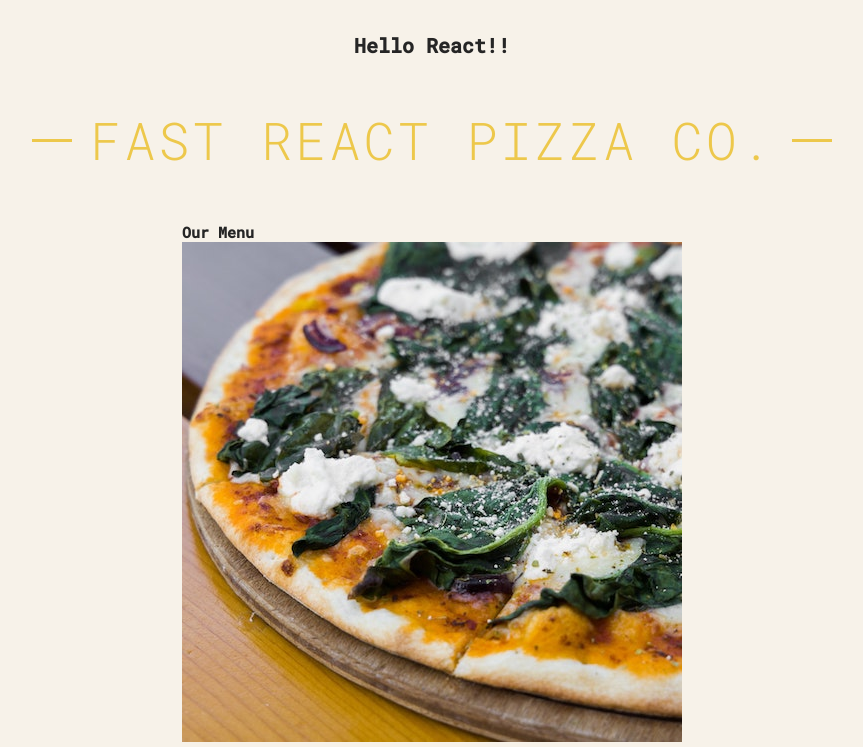
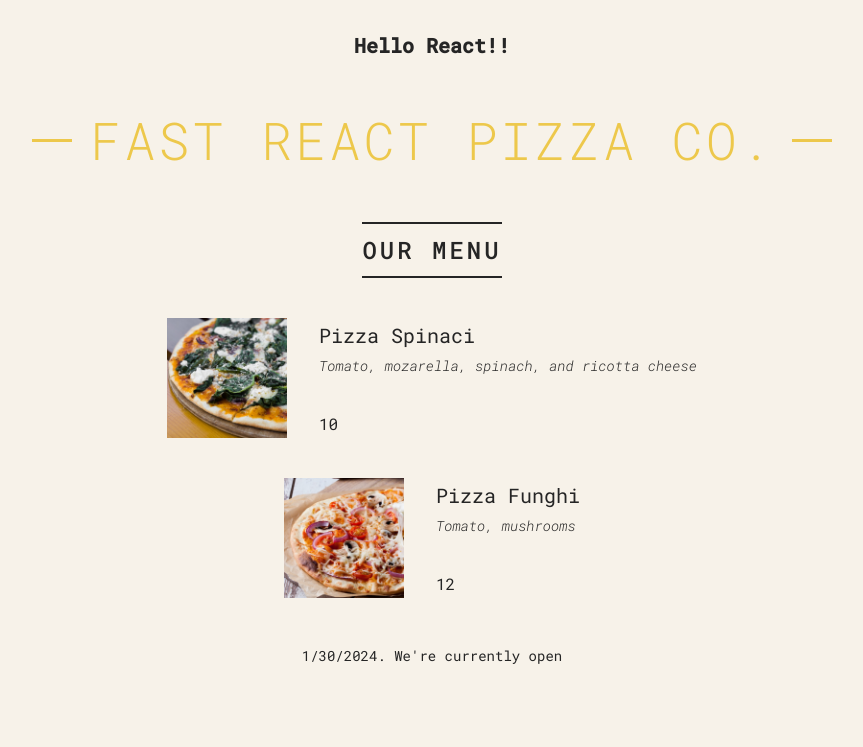
Before and after one commit to Soulbolt/pizza-menu-03, a React (Create React App) app: page / in a window 1280 px wide. Shown: the top 747 px of the page, without its empty margins (208-1071 px from the left). Built offline with nearby package versions, Linux system fonts and the light colour scheme.

Commit message:
add two pizza items  to the menu, with their repective attributes: name, ingredients, price.

```diff
--- a/src/index.jsx
+++ b/src/index.jsx
@@ -70,12 +70,33 @@
 
 function Menu() {
   return (
-    <div>
+    <main className="menu">
       <h2>Our Menu</h2>
-      <Pizza />
-      <Pizza />
-      <Pizza />
-      <Pizza />
+      <Pizza
+        name="Pizza Spinaci"
+        ingredients="Tomato, mozarella, spinach, and ricotta cheese"
+        photoName="pizzas/spinaci.jpg"
+        price="10"
+      />
+      <Pizza
+        name="Pizza Funghi"
+        ingredients="Tomato, mushrooms"
+        price="12"
+        photoName="pizzas/funghi.jpg"
+      ></Pizza>
+    </main>
+  );
+}
+
+function Pizza(props) {
+  return (
+    <div className="pizza">
+      <img src={props.photoName} alt={props.name} />
+      <div>
+        <h3>{props.name}</h3>
+        <p>{props.ingredients}</p>
+        <span>{props.price}</span>
+      </div>
     </div>
   );
 }
@@ -90,18 +111,10 @@
   // if (hour >= openHour && hour <= closeHour) alert("We're currently open!");
   // else alert("Sorry, we're closed.");
 
-  // return (
-  //   <footer>{new Date().toLocaleDateString()}. We're currently open</footer>
-  // );
-}
-
-function Pizza() {
   return (
-    <div>
-      <img src="pizzas/spinaci.jpg" alt="Pizza spinaci" />
-      <h2>Pizza Spinaci</h2>
-      <p>Tomato, mozarella, spinach, and ricotta cheese</p>
-    </div>
+    <footer className="footer">
+      {new Date().toLocaleDateString()}. We're currently open
+    </footer>
   );
 }
 
```
